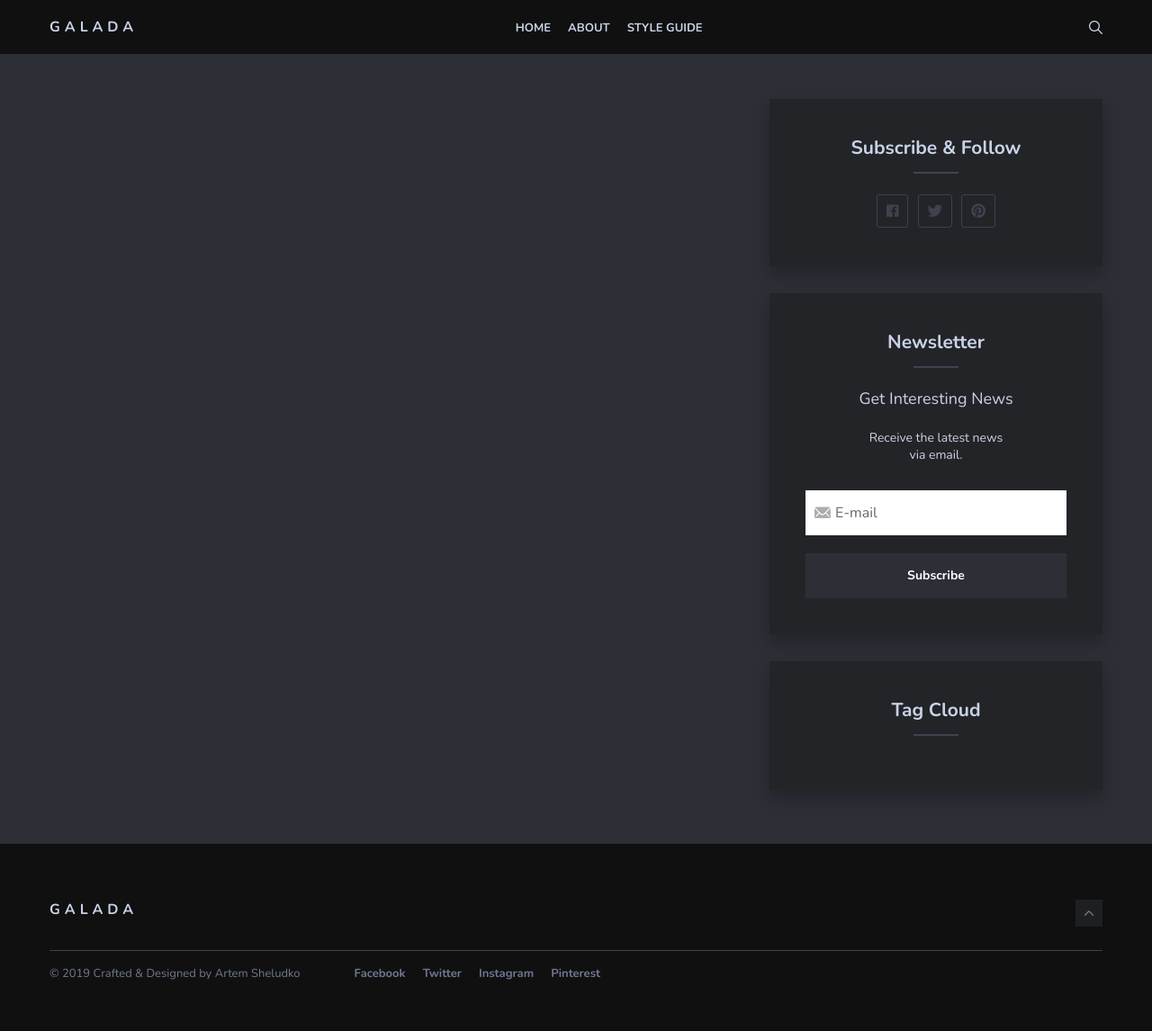
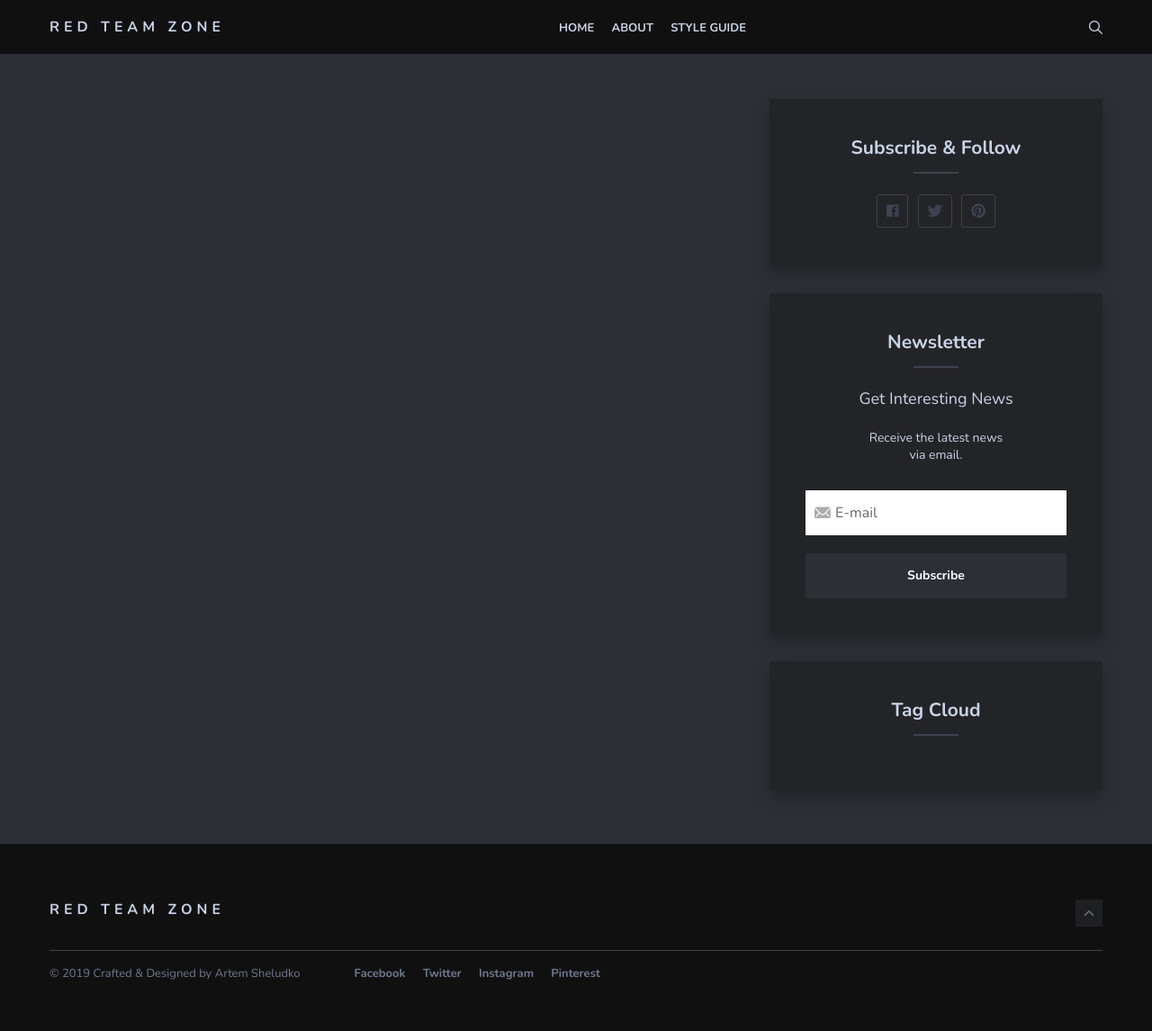
Before and after one commit to hzsolt21/hzsolt21.github.io, a Jekyll site: the page built from index.html, in a window 1280 px wide. Shown: the whole page at 90% size. Built offline with Jekyll 4.4.1, drawn with Linux system fonts in a browser that asks for light colours; the list of posts is cut into pages by our own code.

Commit message:
changing header and footer

```diff
--- a/_includes/footer.html
+++ b/_includes/footer.html
@@ -4,7 +4,7 @@
       <div class="col col-12">
         <div class="footer-top">
           <h2 class="logo-title">
-            <a href="{{site.baseurl}}/" class="logo-text">Galada</a>
+            <a href="{{site.baseurl}}/" class="logo-text">Red Team Zone</a>
           </h2>
           <div class="top"><i class="ion ion-ios-arrow-up"></i></div>
         </div>
--- a/_includes/header.html
+++ b/_includes/header.html
@@ -4,7 +4,7 @@
       <div class="col col-12">
         <div class="header-box">
           <div class="logo-title">
-            <a href="{{site.baseurl}}/" class="logo-text">Galada</a>
+            <a href="{{site.baseurl}}/" class="logo-text">Red Team Zone</a>
           </div>
 
           <nav class="nav-menu">
```
